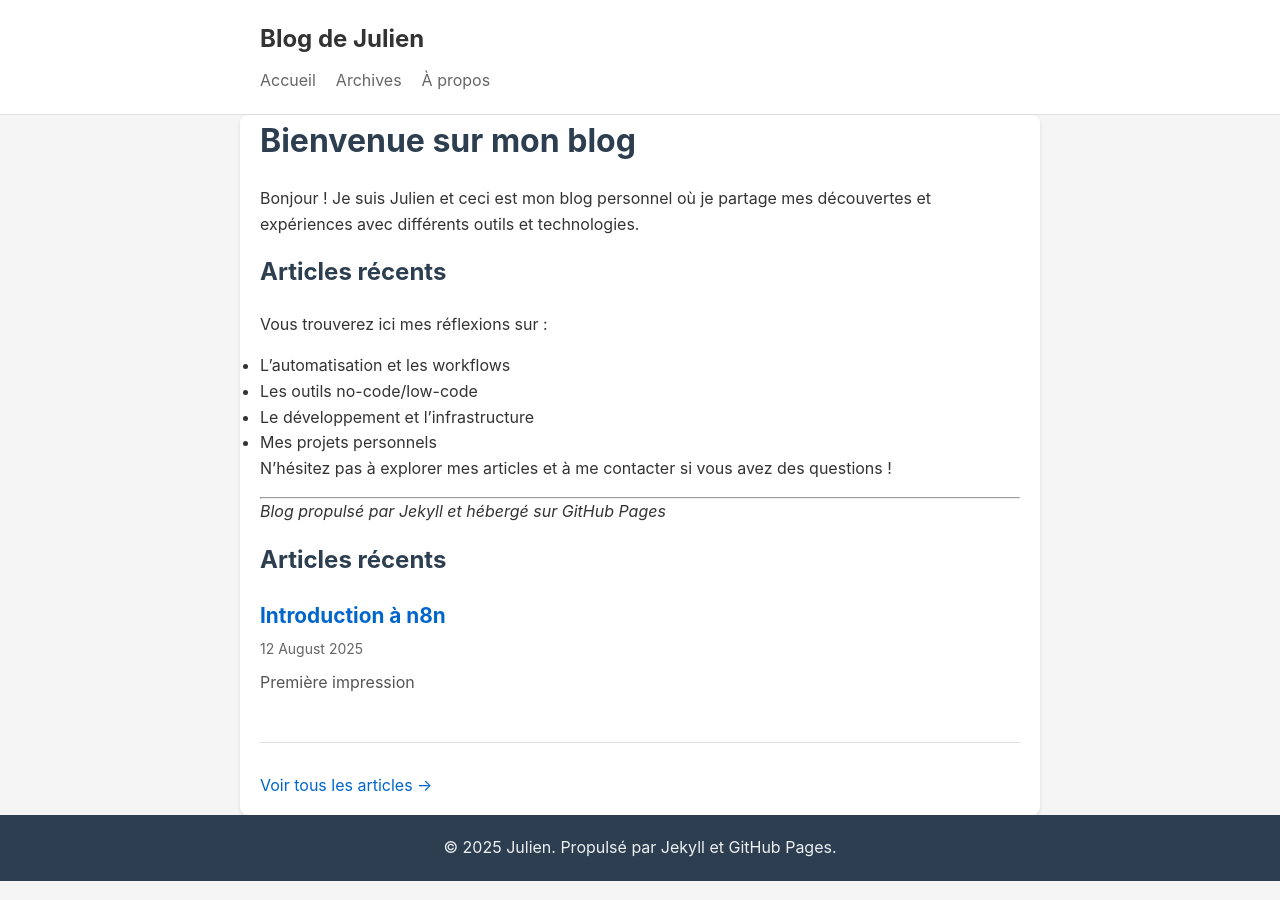
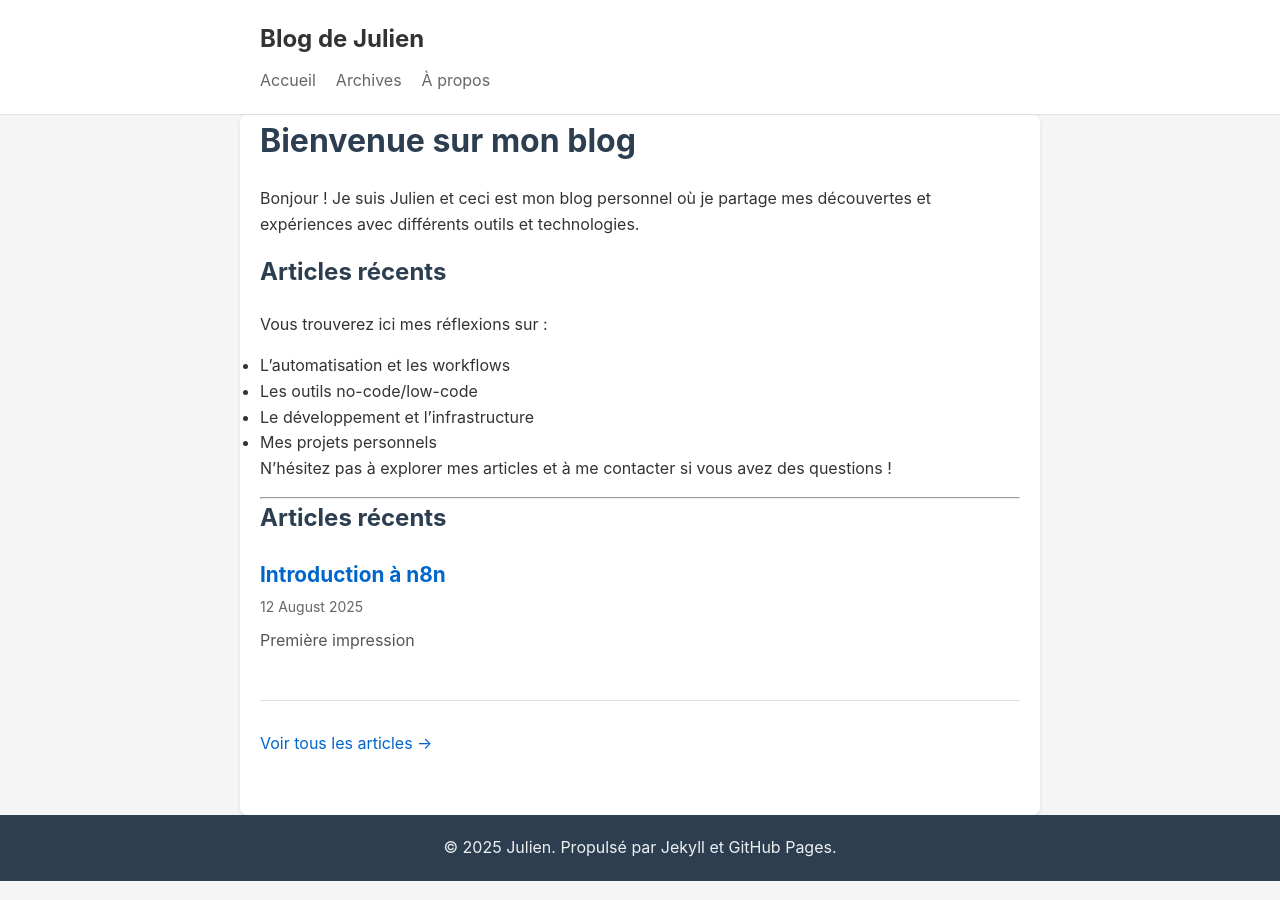
Before and after one commit to jStrider/blog, a Jekyll site: the page built from index.md, in a window 1280 px wide. Built offline with Jekyll 4.4.1, drawn with Linux system fonts in a browser that asks for light colours; part of the change alters nothing that is shown.

Commit message:
feat: amélioration du markdown et structure du blog

```diff
--- a/_config.yml
+++ b/_config.yml
@@ -2,8 +2,8 @@
 title: Blog de Julien
 description: Blog personnel sur la tech, l'automatisation et mes découvertes
 author: Julien
-email:
-url: "" # L'URL sera ajoutée après le déploiement
+email: contact@jstrider.ovh
+url: "https://blog.jstrider.ovh" # L'URL sera ajoutée après le déploiement
 
 # Configuration de Jekyll
 permalink: /:year/:month/:day/:title/
--- a/index.md
+++ b/index.md
@@ -18,5 +18,3 @@ Vous trouverez ici mes réflexions sur :
 N'hésitez pas à explorer mes articles et à me contacter si vous avez des questions !
 
 ---
-
-*Blog propulsé par Jekyll et hébergé sur GitHub Pages*
```
